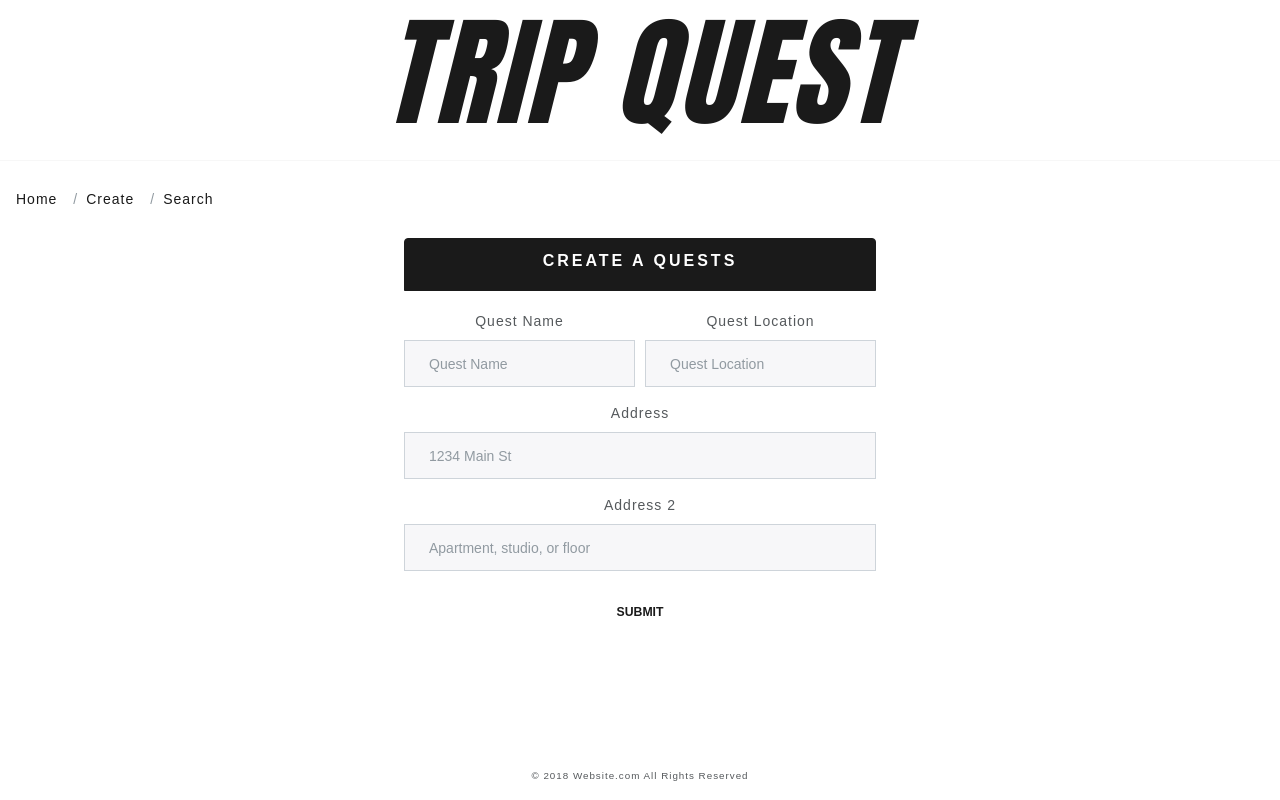
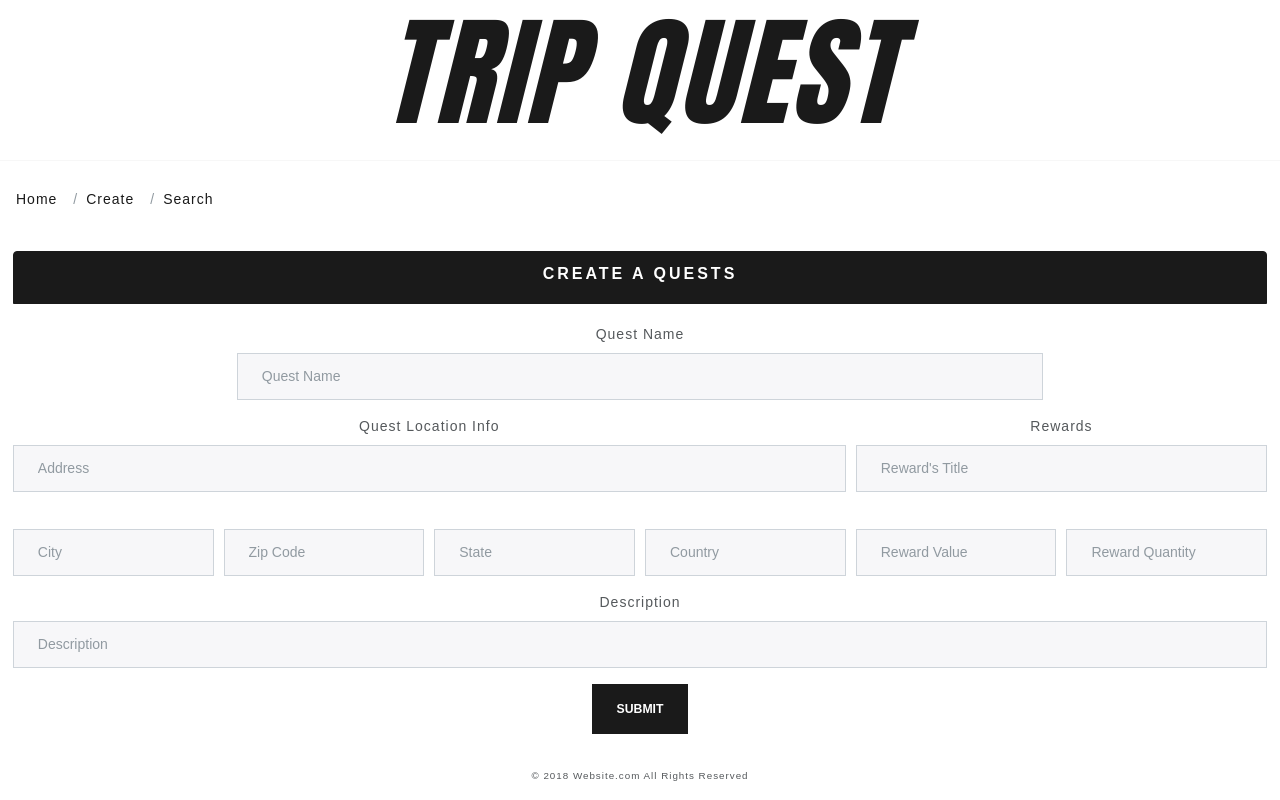
Before and after one commit to Jwright707/Sac-Hacks2018, a React (Create React App) app in the folder client/: page /list in a window 1280 px wide. Built offline with nearby package versions, Linux system fonts and the light colour scheme.

Commit message:
added styling to home page and forum page

```diff
--- a/client/public/index.html
+++ b/client/public/index.html
@@ -50,6 +50,11 @@
       rel="stylesheet"
       href="https://bootswatch.com/4/lux/bootstrap.min.css"
     />
+    <link
+      rel="stylesheet"
+      type="text/css"
+      href="//fonts.googleapis.com/css?family=Ultra"
+    />
   </head>
   <body>
     <noscript> You need to enable JavaScript to run this app. </noscript>
--- a/client/src/list.js
+++ b/client/src/list.js
@@ -16,8 +16,41 @@ import {
   ListGroupItemHeading,
   ListGroupItemText
 } from "reactstrap";
+import "./list2.css";
 
 class List extends Component {
+  //    // Initialize the state
+  //     constructor(props){
+  //       super(props);
+  //       this.state = {
+  //         list:[]
+  //       }
+  //       this.handleSubmit = this.handleSubmit.bind(this);
+  //      };
+
+  //      handleSubmit(event){
+  //       event.preventDefault();
+  //       fetch("https://polar-mesa-35819.herokuapp.com/api/quest", {
+  //        method: 'POST',
+  //        headers: {
+  //          Accept: "application/json",
+  //          'Content-Type':'application/json'
+  //       },
+  //       body: JSON.stringify({
+  //         "name": this.Name.value
+
+  //       })
+  //       });
+  //   // Fetch the list on first mount
+  //   componentDidMount() {
+  //     this.getList();
+  //   }
+
+  //   // Retrieves the list of items from the Express app
+  //   getList = () => {
+  //     console.log("function to send to back end");
+  //   };
+
   // Initialize the state
   constructor(props) {
     super(props);
@@ -56,49 +89,119 @@ class List extends Component {
                 <ListGroupItemHeading>Create A Quests</ListGroupItemHeading>
               </ListGroupItem>
               <br />
+              <Col md={{ size: 8, offset: 2 }}>
+                <FormGroup>
+                  <Label for="Quest Name">Quest Name</Label>
+                  <Input
+                    type="text"
+                    name="questName"
+                    id="questName"
+                    placeholder="Quest Name"
+                  />
+                </FormGroup>
+              </Col>
               <Row form>
-                <Col md={6}>
+                <Col md={8}>
                   <FormGroup>
-                    <Label for="Quest Name">Quest Name</Label>
+                    <Label for="Address">Quest Location Info</Label>
                     <Input
-                      type="questName"
-                      name="questName"
-                      id="Quest Name"
-                      placeholder="Quest Name"
+                      type="text"
+                      name="questAddress"
+                      id="questAddress"
+                      placeholder="Address"
                     />
                   </FormGroup>
                 </Col>
-                <Col md={6}>
+                <Col md={4}>
                   <FormGroup>
-                    <Label for="Quest Location">Quest Location</Label>
+                    <Label for="Rewards">Rewards</Label>
                     <Input
-                      type="questLocation"
-                      name="questLocation"
-                      id="Quest Location"
-                      placeholder="Quest Location"
+                      type="text"
+                      name="rewards"
+                      id="rewards"
+                      placeholder="Reward's Title"
+                    />
+                  </FormGroup>
+                </Col>
+              </Row>
+              <Row form>
+                <Col md={2}>
+                  <FormGroup>
+                    <Label for="City" />
+                    <Input
+                      type="text"
+                      name="city"
+                      id="city"
+                      placeholder="City"
+                    />
+                  </FormGroup>
+                </Col>
+                <Col md={2}>
+                  <FormGroup>
+                    <Label for="Zip Code" />
+                    <Input
+                      type="text"
+                      name="zipCode"
+                      id="zipCode"
+                      placeholder="Zip Code"
+                    />
+                  </FormGroup>
+                </Col>
+                <Col md={2}>
+                  <FormGroup>
+                    <Label for="State" />
+                    <Input
+                      type="text"
+                      name="state"
+                      id="state"
+                      placeholder="State"
+                    />
+                  </FormGroup>
+                </Col>
+                <Col md={2}>
+                  <FormGroup>
+                    <Label for="Country" />
+                    <Input
+                      type="text"
+                      name="country"
+                      id="country"
+                      placeholder="Country"
+                    />
+                  </FormGroup>
+                </Col>
+                <Col md={2}>
+                  <FormGroup>
+                    <Label for="RewardValue" />
+                    <Input
+                      type="text"
+                      name="rewardValue"
+                      id="rewardValue"
+                      placeholder="Reward Value"
+                    />
+                  </FormGroup>
+                </Col>
+                <Col md={2}>
+                  <FormGroup>
+                    <Label for="RewardQuantity" />
+                    <Input
+                      type="text"
+                      name="rewardQuantity"
+                      id="rewardQuantity"
+                      placeholder="Reward Quantity"
                     />
                   </FormGroup>
                 </Col>
               </Row>
               <FormGroup>
-                <Label for="exampleAddress">Address</Label>
+                <Label for="Description">Description</Label>
                 <Input
                   type="text"
-                  name="address"
-                  id="exampleAddress"
-                  placeholder="1234 Main St"
+                  name="description"
+                  id="description"
+                  placeholder="Description"
                 />
               </FormGroup>
-              <FormGroup>
-                <Label for="exampleAddress2">Address 2</Label>
-                <Input
-                  type="text"
-                  name="address2"
-                  id="exampleAddress2"
-                  placeholder="Apartment, studio, or floor"
-                />
-              </FormGroup>
-              <Button>Submit</Button>
+              <Button color="primary">Submit</Button>
             </Form>
           </ListGroup>
         )}
--- a/client/src/list2.css
+++ b/client/src/list2.css
@@ -0,0 +1,12 @@
+.ListItem:hover {
+  color: green;
+  text-decoration: underline;
+}
+
+.ListItem {
+  padding: 2%;
+}
+
+.ListGroup {
+  padding: 1%;
+}
--- a/client/src/pages.css
+++ b/client/src/pages.css
@@ -1,5 +1,23 @@
-.CardBody {
-  width: 50vh;
-  height: 50vh;
-  padding: 2vh 2vh;
+.card-title {
+  padding-top: 3%;
+  font-size: 120%;
 }
+.startQuest {
+  padding: 1.1%;
+  background-color: white;
+  border-radius: 50%;
+  font-family: Ultra;
+  font-size: 4vh;
+  font-style: normal;
+  font-variant: normal;
+  font-weight: 400;
+}
+
+.sub-header {
+  font-size: 6vh;
+}
+
+.startQuest:hover {
+  opacity: 0.8;
+  color: green;
+}
--- a/client/src/pages.js
+++ b/client/src/pages.js
@@ -12,20 +12,21 @@ import {
   Row,
   Col
 } from "reactstrap";
+import "./pages.css";
 // import "./pages.css";
-
 class Home extends Component {
   render() {
     return (
       <div className="App">
-
-        <a href="/car">Start Quest</a>
-
+        <h1 className="sub-header"> Sign up Now</h1>
+        <a className="startQuest" href="/car">
+          Click Here!
+        </a>
         <Breadcrumb>
           <Row>
             <div style={{ display: "flex", justifyContent: "right" }}>
               <Col xs="6">
-                <Card body className="CardBody">
+                <Card body>
                   <CardBody>
                     <CardImg
                       top
@@ -34,7 +35,7 @@ class Home extends Component {
                       alt="Card image cap"
                     />
 
-                    <CardTitle>Create a Quest</CardTitle>
+                    <CardTitle className="CardTitle">Create a Quest</CardTitle>
                     <CardSubtitle />
                     <CardText>
                       Get more people to attend your event today and create a
@@ -44,7 +45,7 @@ class Home extends Component {
                   <Link to={"./list"}>
                     <BreadcrumbItem>
                       <Button color="primary" size="lg">
-                        Create Quest
+                        Create
                       </Button>
                     </BreadcrumbItem>
                   </Link>
@@ -52,7 +53,7 @@ class Home extends Component {
               </Col>
 
               <Col xs="6">
-                <Card body className="CardBody">
+                <Card body>
                   <CardBody>
                     <CardImg
                       top
@@ -60,7 +61,9 @@ class Home extends Component {
                       src={require("./vacation.jpg")}
                       alt="Card image cap"
                     />
-                    <CardTitle>Search for a Quest</CardTitle>
+                    <CardTitle className="CardTitle">
+                      Search for a Quest
+                    </CardTitle>
                     <CardSubtitle />
                     <CardText>
                       Get rewarded to expereiencing life- search for a quest
@@ -70,7 +73,7 @@ class Home extends Component {
                   <Link to={"./list2"}>
                     <BreadcrumbItem>
                       <Button color="primary" size="lg">
-                        Search Quest
+                        Explore
                       </Button>
                     </BreadcrumbItem>
                   </Link>
@@ -79,7 +82,7 @@ class Home extends Component {
             </div>
           </Row>
         </Breadcrumb>
-      </div >
+      </div>
     );
   }
 }
```
Also changed, not shown: client/src/Dashboard.js (+11 -30 lines), client/src/list2.js (+37 -23 lines).
